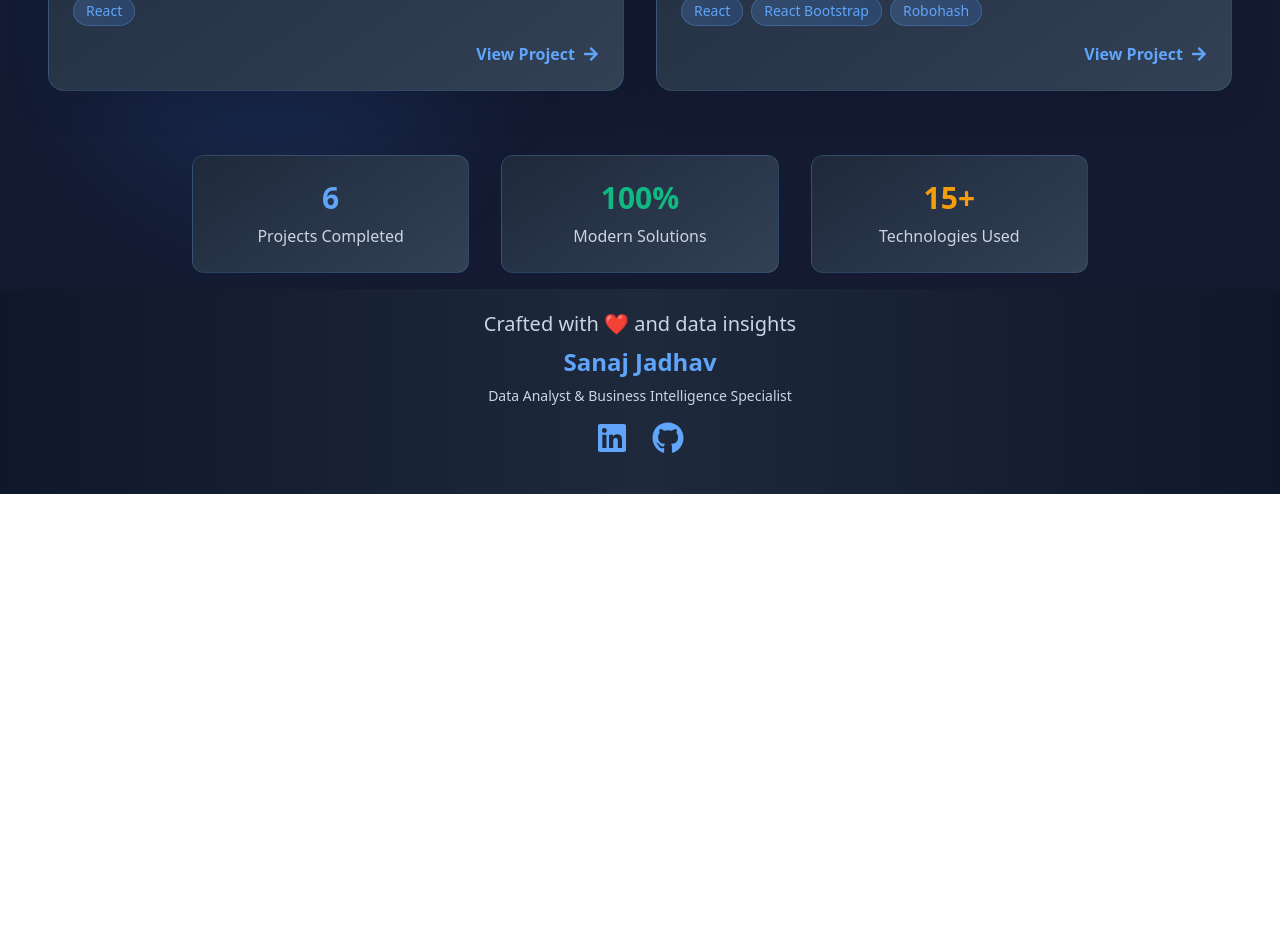
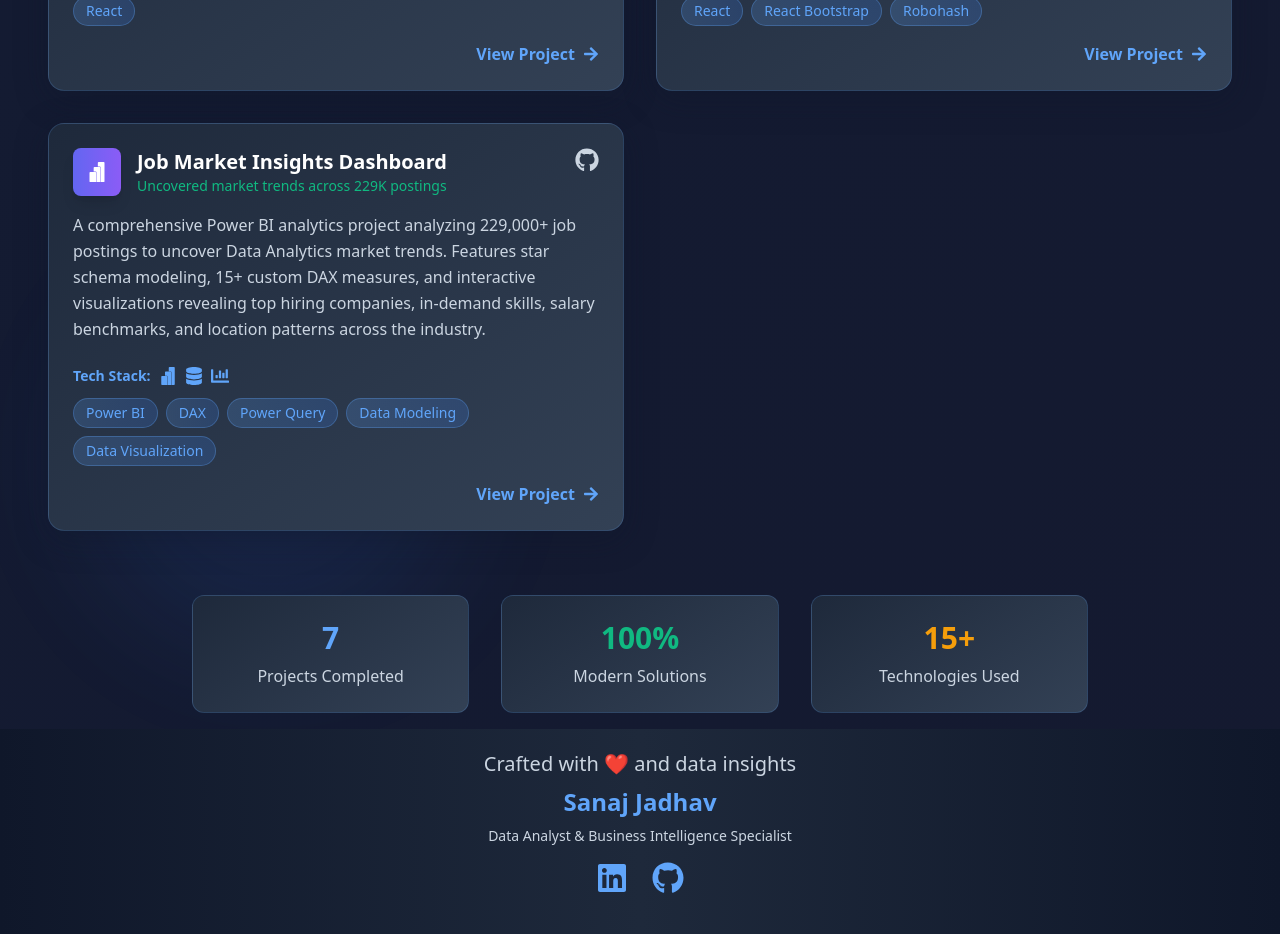
Before and after one commit to sanajjadhav15/Portfolio, a React (Create React App) app: page /projects in a window 1280 px wide. Shown: the part 1640-2574 px from the top of the page. Before the commit the page ends 2134 px from the top, so only its background shows below. Built offline with nearby package versions, Linux system fonts and the light colour scheme.

Commit message:
added power bi project

```diff
--- a/src/components/Projects.js
+++ b/src/components/Projects.js
@@ -103,6 +103,18 @@ function Projects() {
       gradient: "from-cyan-500 to-blue-500",
       techIcons: [<SiReact />, <FaRobot />, <FaUsers />]
     },
+    {
+      id: 7,
+      title: "Job Market Insights Dashboard",
+      description: "A comprehensive Power BI analytics project analyzing 229,000+ job postings to uncover Data Analytics market trends. Features star schema modeling, 15+ custom DAX measures, and interactive visualizations revealing top hiring companies, in-demand skills, salary benchmarks, and location patterns across the industry.",
+      technologies: ["Power BI", "DAX", "Power Query", "Data Modeling", "Data Visualization"],
+      category: "dashboard",
+      impact: "Uncovered market trends across 229K postings",
+      githubLink: "https://github.com/sanajjadhav15/Job-Market-Insight-Dashboard-PowerBI",
+      icon: <SiPowerbi />,
+      gradient: "from-indigo-500 to-violet-500",
+      techIcons: [<SiPowerbi />, <FaDatabase />, <FaChartBar />]
+    }
   ];
 
   const categories = [
@@ -237,7 +249,7 @@ function Projects() {
         <div className="mt-12 sm:mt-16 text-center">
           <div className="grid grid-cols-1 md:grid-cols-3 gap-4 sm:gap-6 lg:gap-8 max-w-4xl mx-auto">
             <div className="bg-gradient-card p-6 rounded-xl border border-accent/20 backdrop-blur-sm">
-              <div className="text-3xl font-bold text-accent mb-2">6</div>
+              <div className="text-3xl font-bold text-accent mb-2">{projects.length}</div>
               <div className="text-textSecondary">Projects Completed</div>
             </div>
             <div className="bg-gradient-card p-6 rounded-xl border border-accent/20 backdrop-blur-sm">
```
